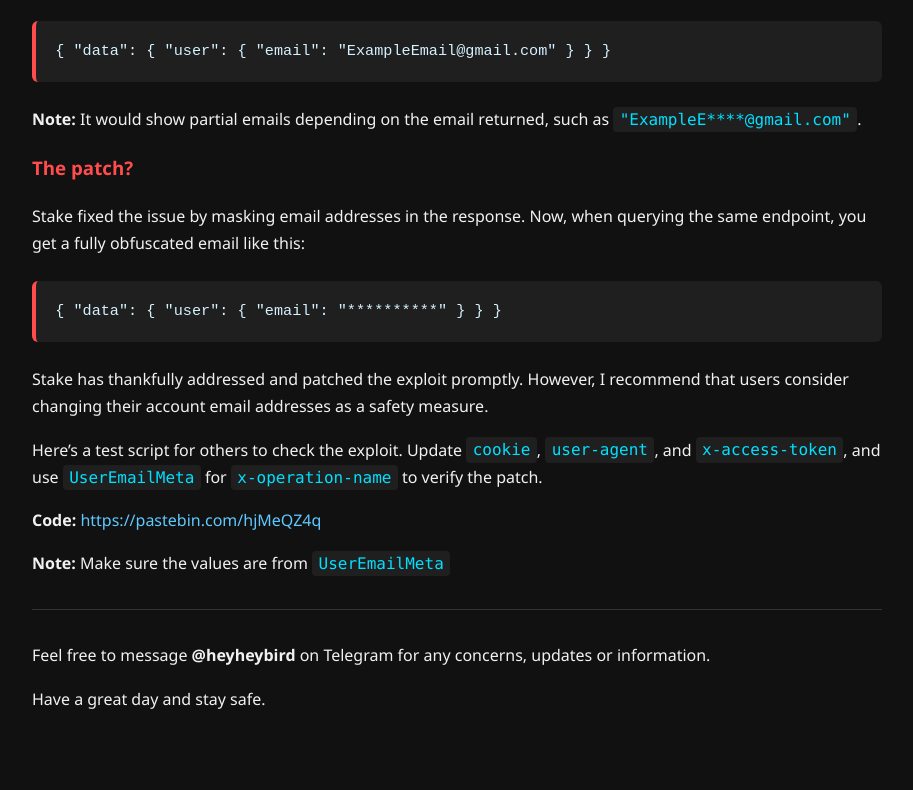
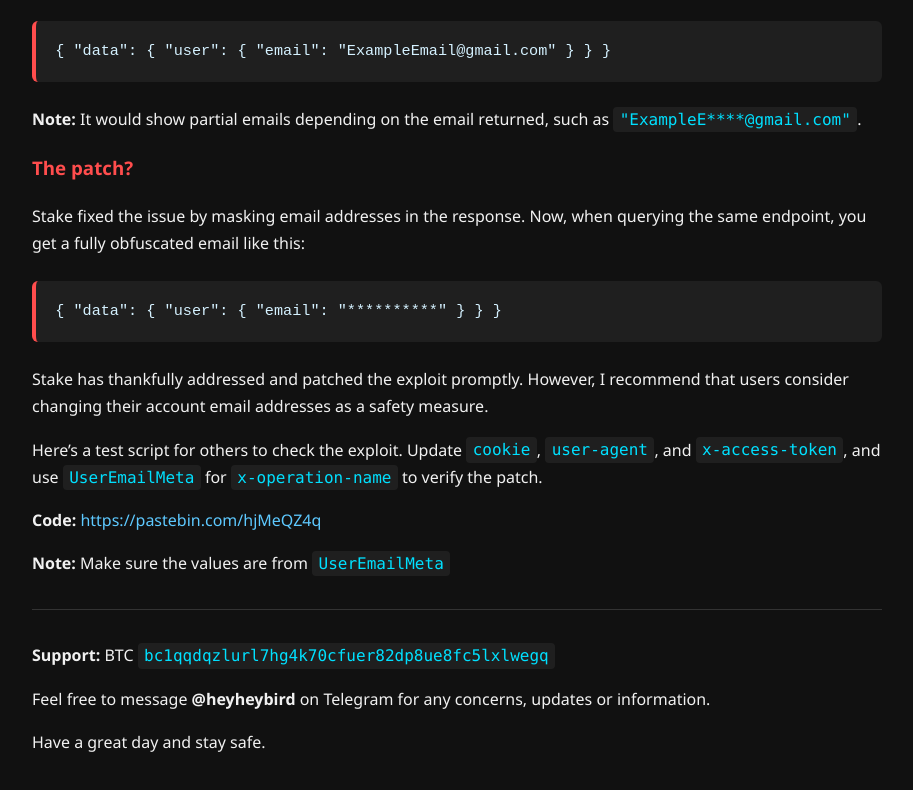
Before and after one commit to BIRDEZZZ/stake-disclosure, a plain HTML site: page index.html in a window 1280 px wide. Shown: the part 1020-1810 px from the top of the page, without its empty margins (183-1096 px from the left). Before the commit the page ends 1781 px from the top, so only its background shows below. Drawn offline with Linux system fonts and the light colour scheme.

Commit message:
Update index.html

```diff
--- a/index.html
+++ b/index.html
@@ -124,6 +124,8 @@
 
   <hr/>
 
+  <p><strong>Support:</strong> BTC <code>bc1qqdqzlurl7hg4k70cfuer82dp8ue8fc5lxlwegq</code></p>
+
   <p>
     Feel free to message <strong>@heyheybird</strong> on Telegram for any concerns, updates or information.
   </p>
```
